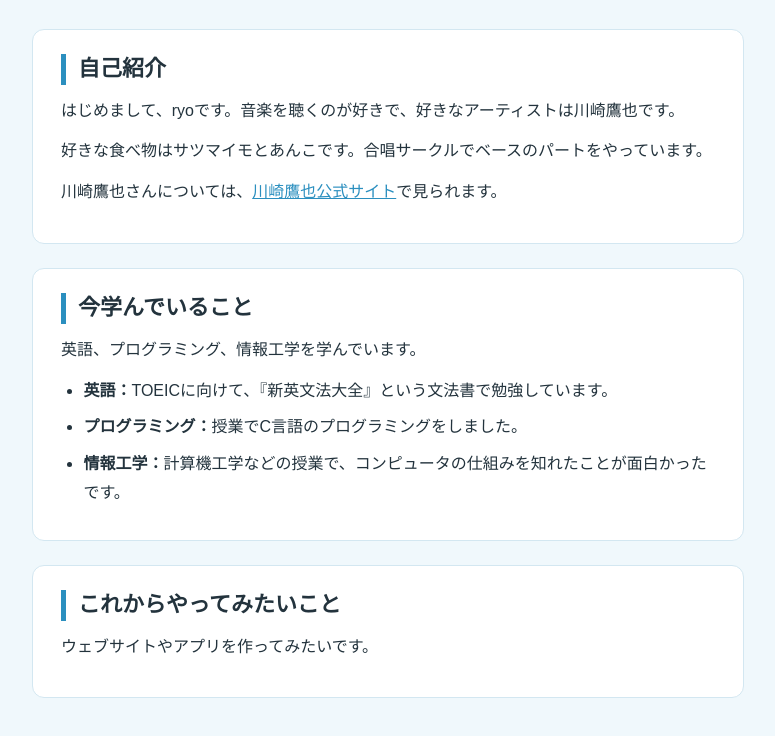
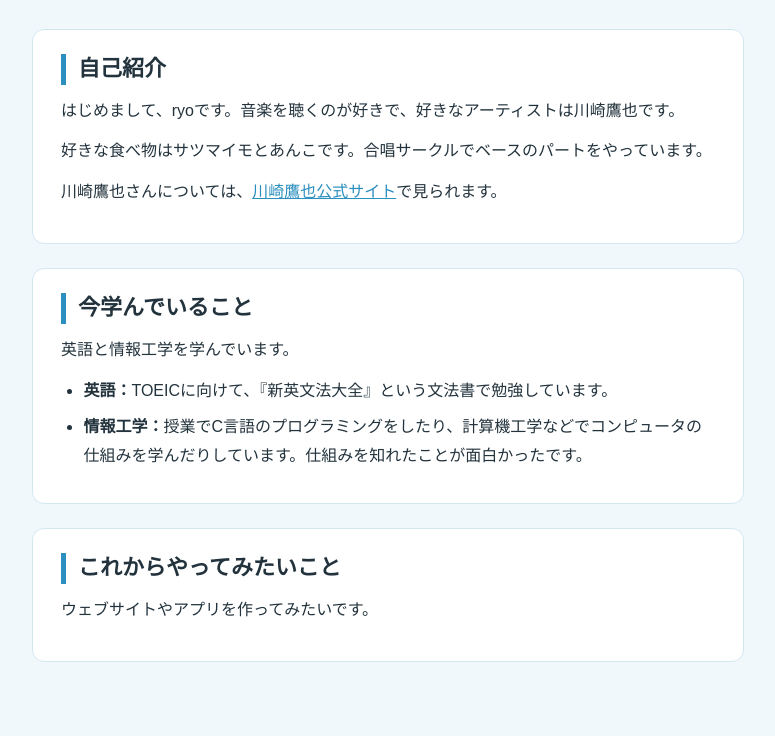
Before and after one commit to hanamaru-code/my-website, a plain HTML site: page index.html in a window 1280 px wide. Shown: the part 176-912 px from the top of the page, without its empty margins (252-1027 px from the left). Drawn offline with Linux system fonts and the light colour scheme.

Commit message:
自己紹介ウェブサイトを作成した

```diff
--- a/index.html
+++ b/index.html
@@ -155,11 +155,10 @@
 
       <section id="study">
         <h2>今学んでいること</h2>
-        <p>英語、プログラミング、情報工学を学んでいます。</p>
+        <p>英語と情報工学を学んでいます。</p>
         <ul class="study-list">
           <li><span class="label">英語：</span>TOEICに向けて、『新英文法大全』という文法書で勉強しています。</li>
-          <li><span class="label">プログラミング：</span>授業でC言語のプログラミングをしました。</li>
-          <li><span class="label">情報工学：</span>計算機工学などの授業で、コンピュータの仕組みを知れたことが面白かったです。</li>
+          <li><span class="label">情報工学：</span>授業でC言語のプログラミングをしたり、計算機工学などでコンピュータの仕組みを学んだりしています。仕組みを知れたことが面白かったです。</li>
         </ul>
       </section>
 
```
